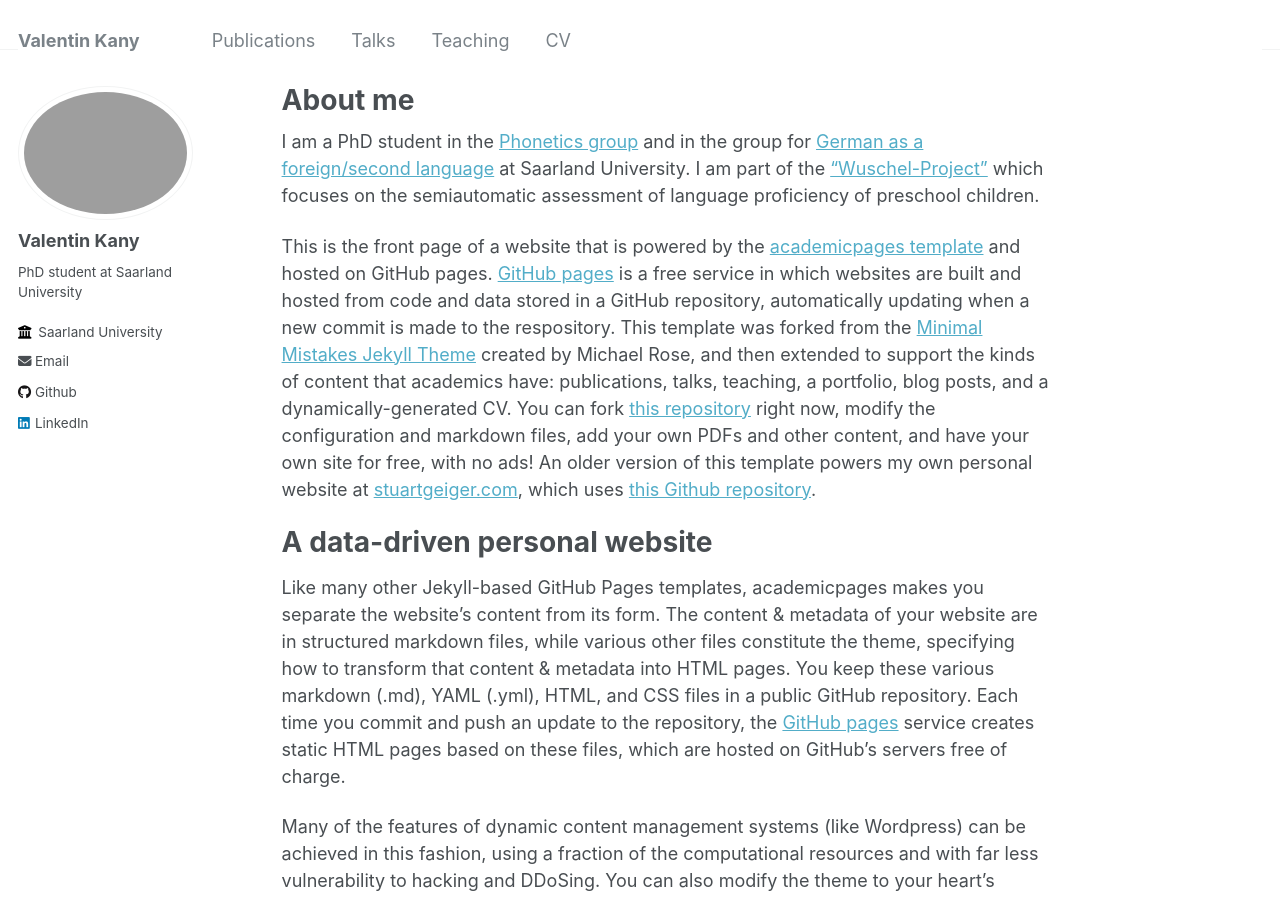
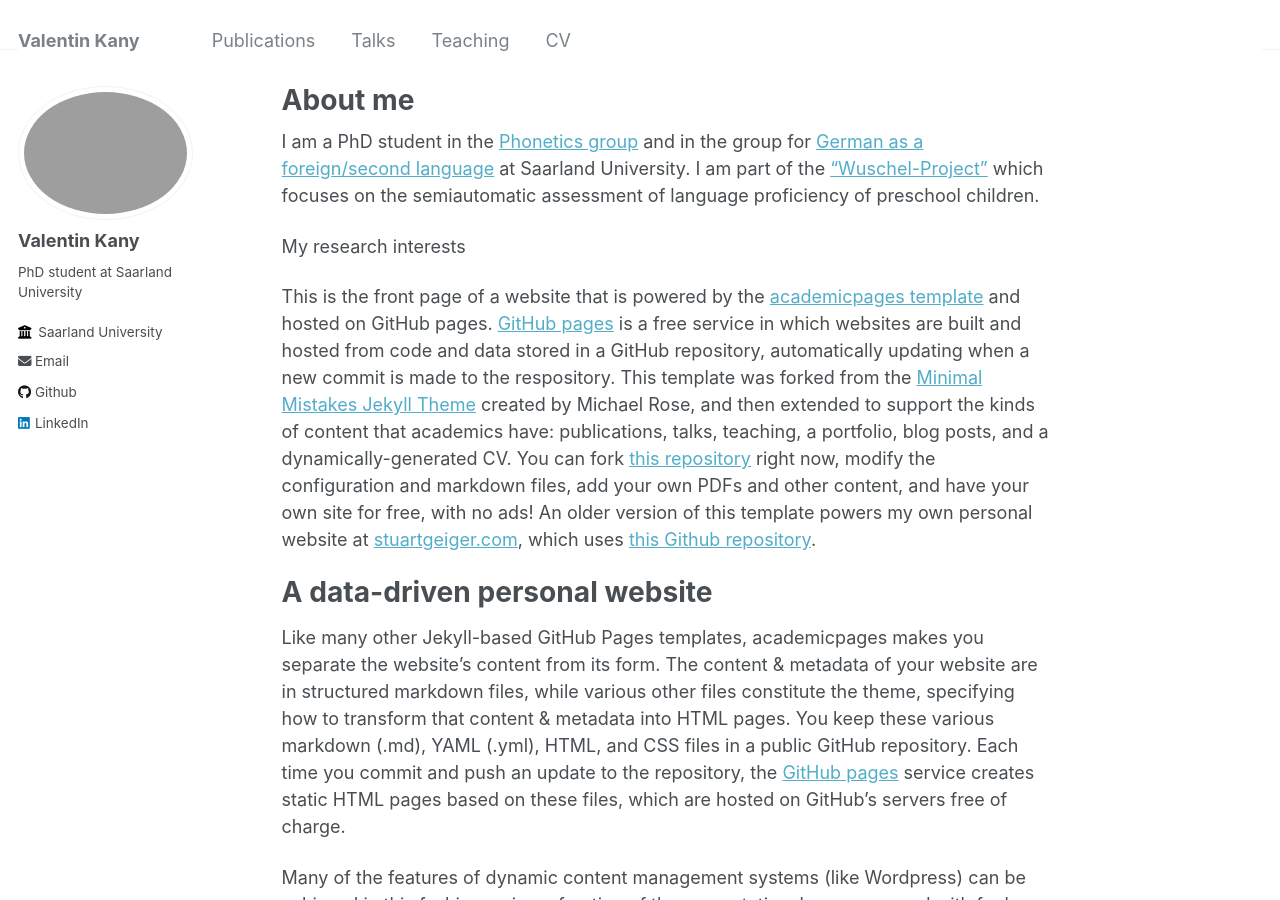
Before and after one commit to Valentin-Kany/Valentin-Kany.github.io, a Jekyll site: the page built from _pages/about.md, in a window 1280 px wide and 900 px high. Built offline with Jekyll 4.4.1, drawn with Linux system fonts in a browser that asks for light colours.

Commit message:
Update about.md

```diff
--- a/_pages/about.md
+++ b/_pages/about.md
@@ -8,6 +8,8 @@ redirect_from:
 ---
 I am a PhD student in the [Phonetics group](https://www.coli.uni-saarland.de/groups/BM/phonetics/){:target="_blank"} and in the group for [German as a foreign/second language](https://www.uni-saarland.de/lehrstuhl/haberzettl.html){:target="_blank"} at Saarland University.
 I am part of the ["Wuschel-Project"](https://www.uni-saarland.de/lehrstuhl/haberzettl/projekte/sprachliche-bildung-in-kita.html){:target="_blank"} which focuses on the semiautomatic assessment of language proficiency of preschool children.
+
+My research interests
 
 This is the front page of a website that is powered by the [academicpages template](https://github.com/academicpages/academicpages.github.io) and hosted on GitHub pages. [GitHub pages](https://pages.github.com) is a free service in which websites are built and hosted from code and data stored in a GitHub repository, automatically updating when a new commit is made to the respository. This template was forked from the [Minimal Mistakes Jekyll Theme](https://mmistakes.github.io/minimal-mistakes/) created by Michael Rose, and then extended to support the kinds of content that academics have: publications, talks, teaching, a portfolio, blog posts, and a dynamically-generated CV. You can fork [this repository](https://github.com/academicpages/academicpages.github.io) right now, modify the configuration and markdown files, add your own PDFs and other content, and have your own site for free, with no ads! An older version of this template powers my own personal website at [stuartgeiger.com](http://stuartgeiger.com), which uses [this Github repository](https://github.com/staeiou/staeiou.github.io).
 
```
